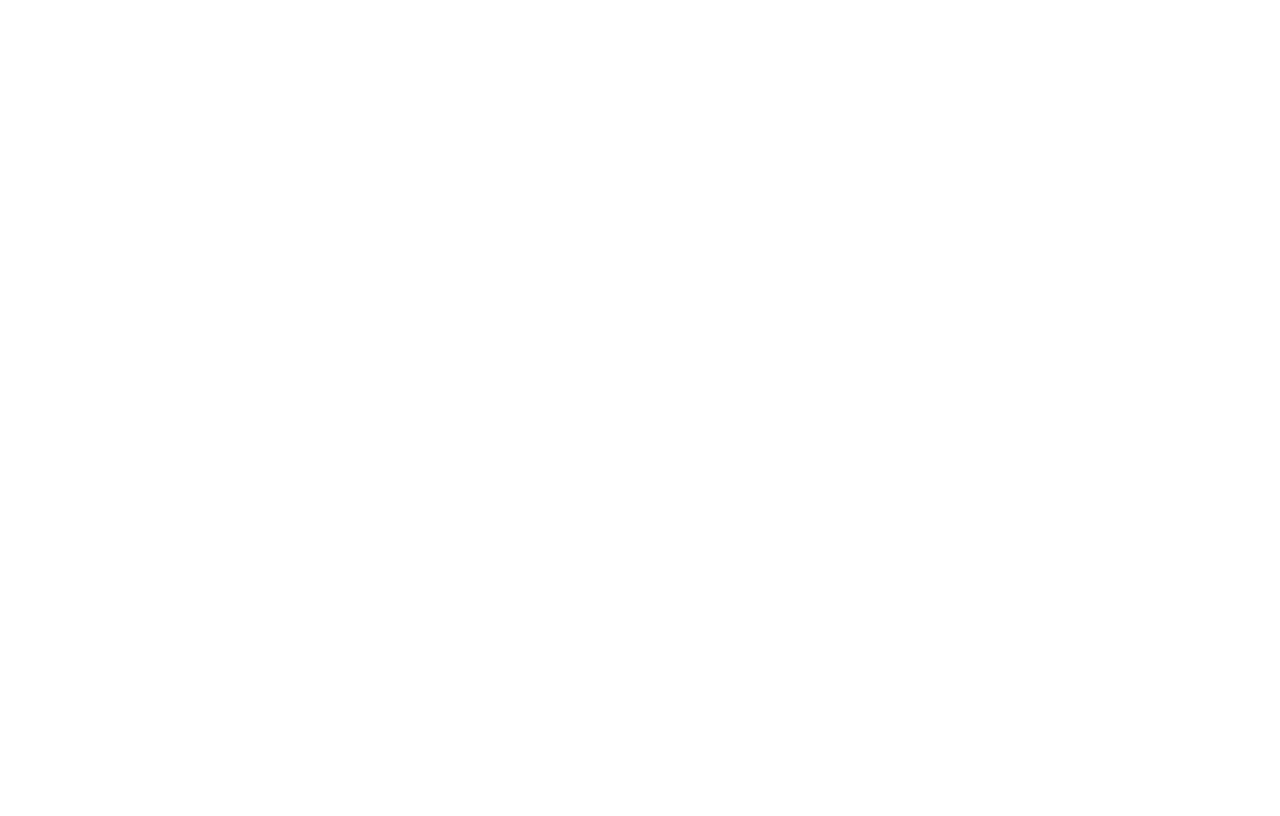
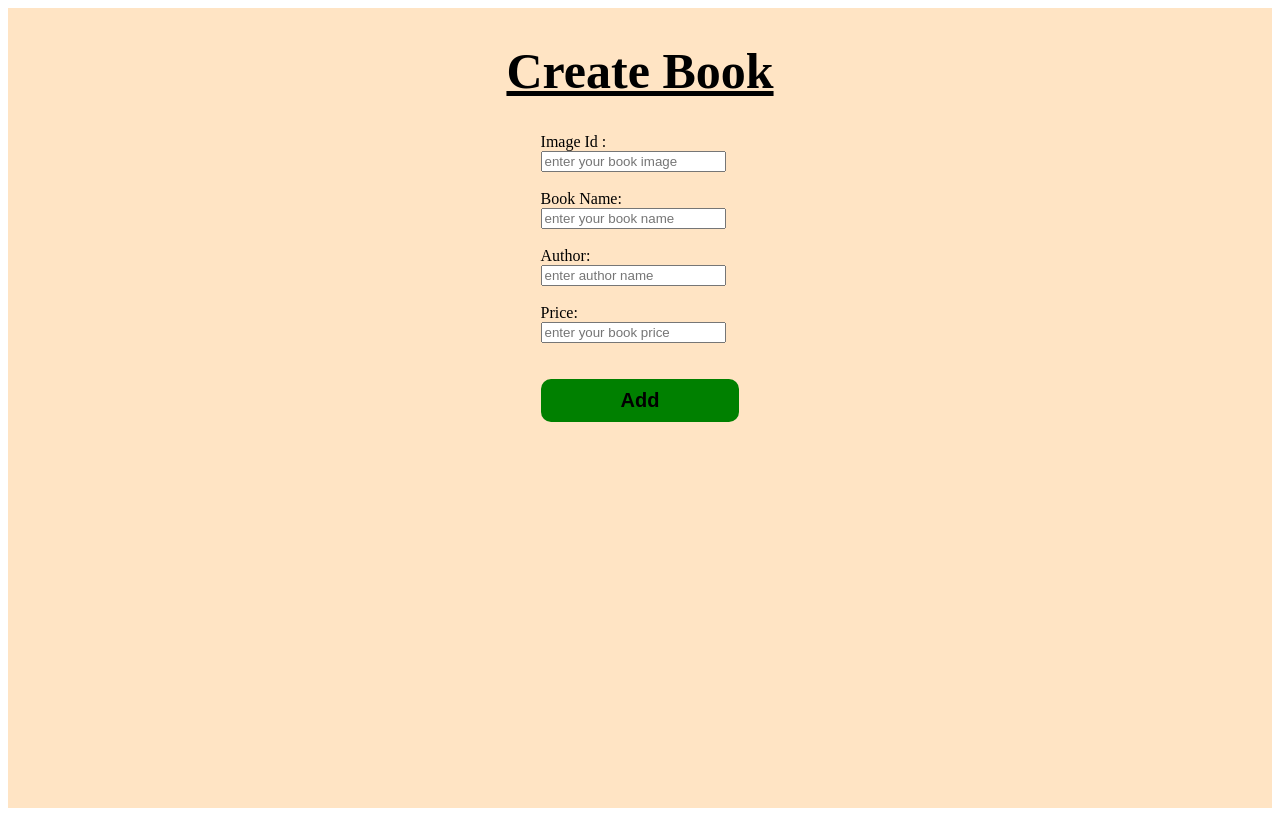
Before and after one commit to vasumukku/backend-bacth-10, a React app in the folder frontend/: page /create in a window 1280 px wide. Before the commit this address had no page. Built offline with nearby package versions, Linux system fonts and the light colour scheme; the HTML template or start-up script is replaced by a standard one.

Commit message:
added createnoteboook frontend

```diff
--- a/frontend/src/App.jsx
+++ b/frontend/src/App.jsx
@@ -2,6 +2,7 @@
 import Body from "./components/Body"
 import Login from './components/Login'
 import Signin from './components/Signin'
+import CreateNotes from "./components/CreateNotes"
 
 import { BrowserRouter, Routes,Route } from 'react-router-dom';
 
@@ -14,6 +15,7 @@
               <Route path='/' element={<Login />} />
               <Route path="/signin" element={<Signin />}  />
               <Route path='/body' element={<Body />} />
+              <Route path="/create" element={<CreateNotes />}  />
           </Routes>
       </BrowserRouter>
 
--- a/frontend/src/components/Body.jsx
+++ b/frontend/src/components/Body.jsx
@@ -25,6 +25,9 @@
     <div className="logout-box">
       <div >
         <input type="text" placeholder='enter your fav book name' className='searchbar' />
+        <button className='createbutton-style'>
+          <Link to="/create">Create</Link>
+           <span style={{color:"#ffff",fontSize:"20px",fontWeight:"bold"}}>+</span></button>
       <button className='logout-style'>
         <Link to="/" >logout</Link>
         </button>
--- /dev/null
+++ b/frontend/src/components/CreateNotes.jsx
@@ -0,0 +1,81 @@
+import React, { useState } from 'react'
+import "./create.css"
+import Swal from "sweetalert2";
+import axios from "axios"
+import { useNavigate } from "react-router-dom";
+
+const CreateNotes = () => {
+  const[imageid,setImageid]=useState()
+  const[name,setName]=useState()
+  const[author,setAuthor]=useState()
+  const[price,setPrice]=useState()
+  const navigate=useNavigate()
+
+  const addbook=async () => {
+    try {
+
+      const response=await axios.post("http://localhost:5000/create",
+
+        {imageid,name,author,price}
+      )
+
+      console.log(response)
+
+       Swal.fire({
+        title: "Book added",
+        text: `${response.data}`,
+        icon: "Success",
+      });
+
+      navigate("/body")
+    } catch (e) {
+       Swal.fire({
+        title: "Error something...",
+        text: e.message,
+        icon: "Error",
+      });
+    }
+  }
+  return (
+   <>
+   <div className='book-creation-main-container'>
+    <h1 style={{fontSize:"50px",textDecoration:"underline"}}> Create Book</h1>
+
+        <div>
+          <label htmlFor="">Image Id :</label>
+          <br />
+          <input type="text" placeholder='enter your book image'
+            onChange={(e)=>{setImageid(e.target.value)}}
+          />
+          <br /><br />
+          <label htmlFor="">Book Name:</label> <br />
+          <input type="text" name="" id="" placeholder='enter your book name'
+        onChange={(e)=>{setName(e.target.value)}}
+
+          />
+          <br /><br />
+          <label htmlFor=""> Author:</label>
+          <br />
+          <input type="text" placeholder='enter author name'
+              onChange={(e)=>{setAuthor(e.target.value)}}
+
+          />
+          <br /><br />
+          <label htmlFor="">Price:</label> <br />
+          <input type="text"  placeholder='enter your book price'
+              onChange={(e)=>{setPrice(e.target.value)}}
+
+          />
+          <br /><br /><br />
+          <button
+          style={{backgroundColor:"green", padding:"10px 80px",border:"none",
+          borderRadius:"10px",fontSize:"20px",fontWeight:"bold"}}
+          onClick={addbook}
+          >Add</button>
+        </div>
+   </div>
+   </>
+  )
+}
+
+export default CreateNotes
--- a/frontend/src/components/body.css
+++ b/frontend/src/components/body.css
@@ -5,7 +5,7 @@
   font-size: 20px;
   font-weight: bold;
   border: none;
-  margin-left: 200px;
+  margin-left: 70px;
 }
 .logout-box{
   display: flex;
@@ -41,11 +41,18 @@
   margin-top: 10px;
   border-radius: 10px;
 }
+.img-style-book:hover{
+  transform: scale(0.8);
+
+}
 .card-container{
   display: flex;
   flex-direction: row;
   gap: 20px;
+  flex-wrap: wrap;
+  justify-content: center;
 }
+
 .price-row-style{
   display: flex;
   flex-direction: row;
@@ -60,3 +67,15 @@
   padding: 10px 20px;
   font-size: 20px;
 }
+.add-to-cart-style:hover{
+  background-color: rgb(218, 182, 2);
+  transform: scale(1.2);
+}
+.createbutton-style{
+  background-color: green;
+  border: none;
+  border-radius: 10px;
+  padding: 15px 20px;
+  font-size: 20px;
+  margin-left: 10px;
+}
--- /dev/null
+++ b/frontend/src/components/create.css
@@ -0,0 +1,9 @@
+.book-creation-main-container{
+  background-color: bisque;
+  height: 100vh;
+  display: flex;
+  flex-direction: column;
+  justify-content: start;
+  align-items: center;
+
+}
```
